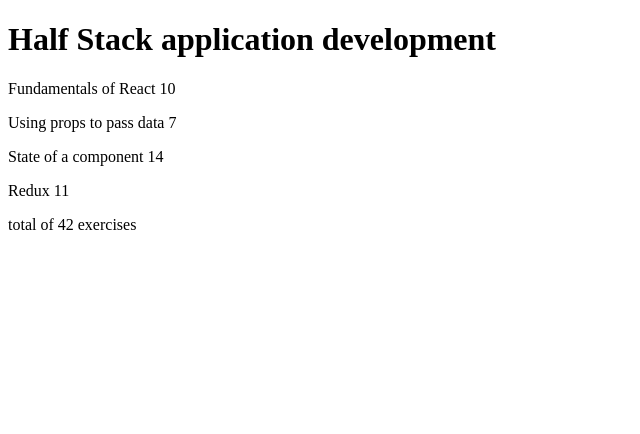
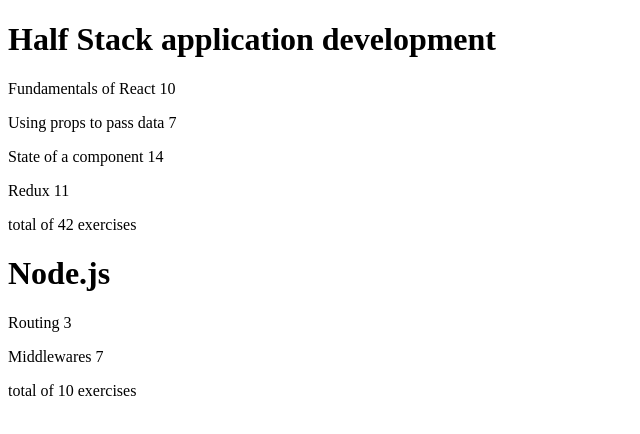
Before and after one commit to Naomyc/fullstack-open-course, a React (Vite) app in the folder part2/: page / in a window 1280 px wide. Shown: the top 434 px of the page, without its empty margins (0-640 px from the left). Built offline with nearby package versions, Linux system fonts and the light colour scheme.

Commit message:
exercise 2.4 finished

```diff
--- a/part2/src/App.jsx
+++ b/part2/src/App.jsx
@@ -7,7 +7,7 @@
   )
 }
 const Total=({parts})=>{
-  const total=parts[0].exercises+parts[1].exercises+parts[2].exercises+parts[3].exercises
+  const total=parts.reduce((s,p)=> s + p.exercises,0)
   return(
     <p> total of {total} exercises</p>
   )
@@ -33,7 +33,7 @@
 }
 
 const App = () => {
-  const course = {
+  const courses = [{
     id: 1,
     name: 'Half Stack application development',
     parts: [
@@ -58,9 +58,31 @@
         id: 4
       }
     ]
-  }
+  },{
+        name:'Node.js',
+        id: 2,
+        parts:[
+          {
+            name:'Routing',
+            exercises:3,
+            id:1
+          },
+          {
+            name:'Middlewares',
+            exercises:7,
+            id:2
+          }
+        ]
 
-  return <Course course={course} />
+      }
+
+    ]
+  return (
+  <div>
+    {courses.map(course=>(
+      <Course key={course.id} course={course} />
+    ))}
+  </div>)
 }
 
 export default App
```
